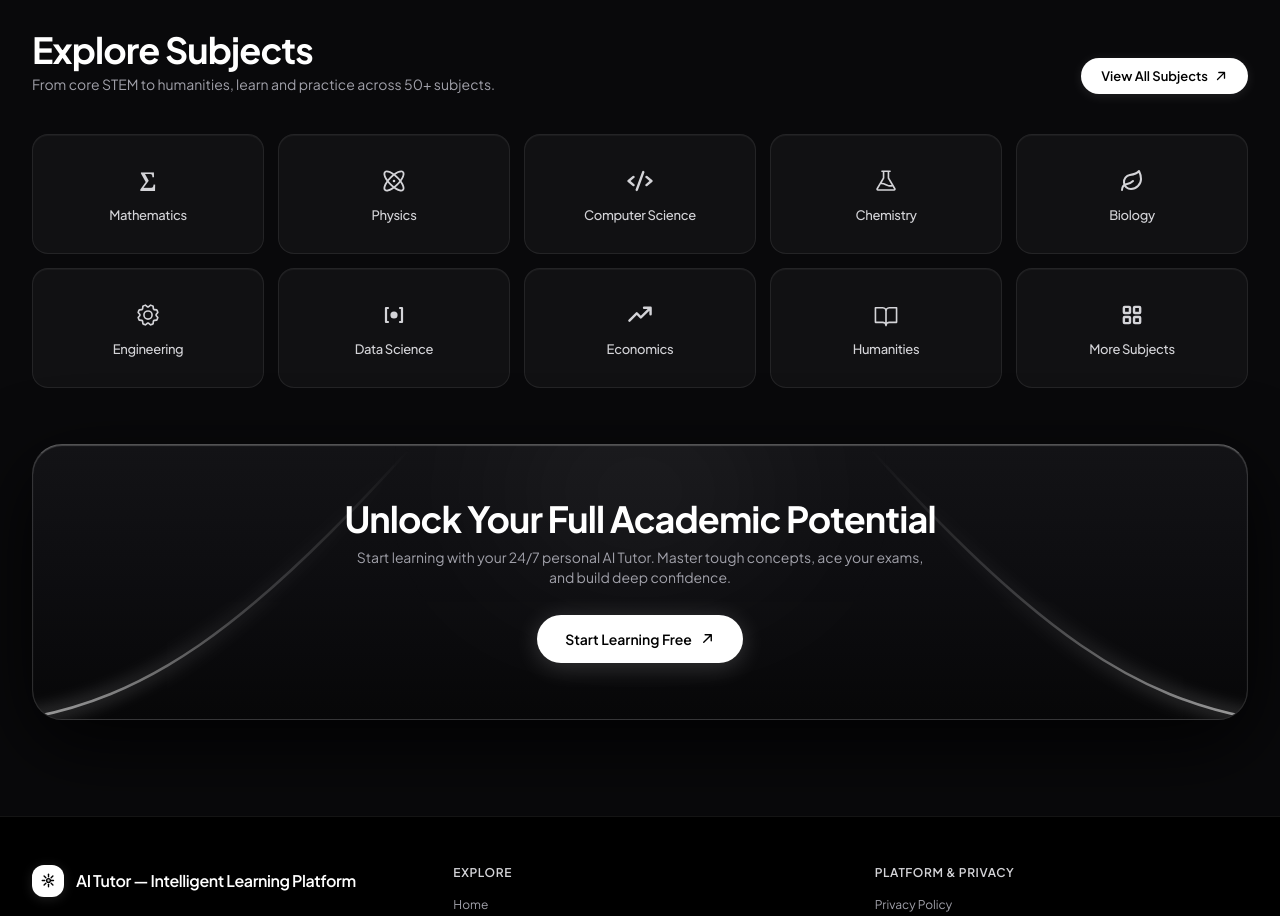
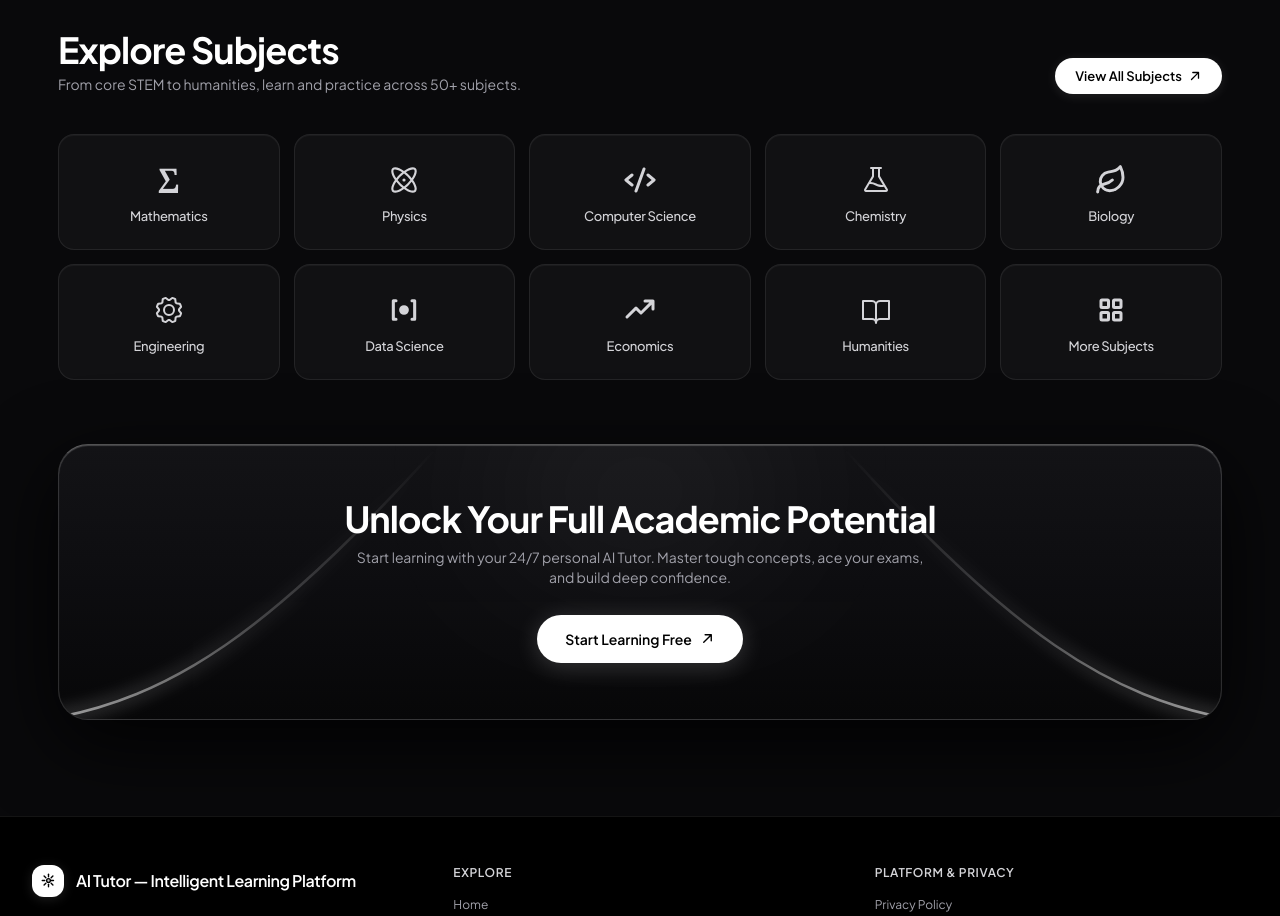
Before and after one commit to Aman-HQ/PLP, a React (Vite) app: page / in a window 1280 px wide. Shown: the part 2580-3496 px from the top of the page. Built offline with nearby package versions, Linux system fonts and the light colour scheme; no server answers.

Commit message:
Shukla's chatbot added 13

```diff
--- a/src/components/Services.jsx
+++ b/src/components/Services.jsx
@@ -17,7 +17,7 @@ const SUBJECTS = [
     id: 'math',
     name: 'Mathematics',
     icon: (
-      <span className="font-serif font-bold text-2xl sm:text-[26px] leading-none select-none">
+      <span className="font-serif font-bold text-3xl sm:text-[34px] leading-none select-none">
         Σ
       </span>
     ),
@@ -26,19 +26,19 @@ const SUBJECTS = [
   {
     id: 'physics',
     name: 'Physics',
-    icon: <Atom size={28} weight="regular" />,
+    icon: <Atom size={34} weight="regular" />,
     href: '/dashboard#physics',
   },
   {
     id: 'cs',
     name: 'Computer Science',
-    icon: <Code size={26} weight="bold" />,
+    icon: <Code size={32} weight="bold" />,
     href: '/dashboard#cs',
   },
   {
     id: 'chemistry',
     name: 'Chemistry',
-    icon: <Flask size={26} weight="regular" />,
+    icon: <Flask size={32} weight="regular" />,
     href: '/dashboard#chemistry',
   },
   {
@@ -49,10 +49,10 @@ const SUBJECTS = [
         viewBox="0 0 24 24"
         fill="none"
         stroke="currentColor"
-        strokeWidth="2"
+        strokeWidth="2.2"
         strokeLinecap="round"
         strokeLinejoin="round"
-        className="w-6 h-6"
+        className="w-8 h-8"
         aria-hidden="true"
       >
         <path d="M11 20A7 7 0 0 1 9.8 6.1C15.5 5 17 4.48 19 2c1 2 2 4.18 2 8 0 5.5-4.78 10-10 10Z" />
@@ -64,7 +64,7 @@ const SUBJECTS = [
   {
     id: 'engineering',
     name: 'Engineering',
-    icon: <Gear size={26} weight="regular" />,
+    icon: <Gear size={32} weight="regular" />,
     href: '/dashboard#engineering',
   },
   {
@@ -75,10 +75,10 @@ const SUBJECTS = [
         viewBox="0 0 24 24"
         fill="none"
         stroke="currentColor"
-        strokeWidth="2.2"
+        strokeWidth="2.3"
         strokeLinecap="round"
         strokeLinejoin="round"
-        className="w-6 h-6"
+        className="w-8 h-8"
         aria-hidden="true"
       >
         <path d="M6 5H4v14h2" />
@@ -91,19 +91,19 @@ const SUBJECTS = [
   {
     id: 'economics',
     name: 'Economics',
-    icon: <TrendUp size={26} weight="bold" />,
+    icon: <TrendUp size={32} weight="bold" />,
     href: '/dashboard#economics',
   },
   {
     id: 'humanities',
     name: 'Humanities',
-    icon: <BookOpen size={26} weight="regular" />,
+    icon: <BookOpen size={32} weight="regular" />,
     href: '/dashboard#humanities',
   },
   {
     id: 'more',
     name: 'More Subjects',
-    icon: <SquaresFour size={26} weight="bold" />,
+    icon: <SquaresFour size={32} weight="bold" />,
     href: '/dashboard',
   },
 ];
@@ -134,7 +134,7 @@ export default function Services() {
       id="services"
       className="relative w-full overflow-hidden bg-[#09090B] py-16 sm:py-20 md:py-24"
     >
-      <div className="mx-auto max-w-[1360px] px-4 sm:px-6 md:px-8">
+      <div className="mx-auto max-w-[1180px] px-4 sm:px-2">
 
         {/* 1. Section Header matching Image */}
         <motion.div
@@ -166,7 +166,7 @@ export default function Services() {
           </a>
         </motion.div>
 
-        {/* 2. Subjects Grid: 10 Cards in 5x2 Layout (Wide 1.6:1 - 2.2:1 Aspect Ratio) */}
+        {/* 2. Subjects Grid: 10 Cards in 5x2 Layout (Narrower container matching Hero workbench) */}
         <motion.div
           variants={containerVariants}
           initial="hidden"
@@ -179,12 +179,12 @@ export default function Services() {
               key={subject.id}
               href={subject.href}
               variants={itemVariants}
-              className="group relative flex flex-col items-center justify-center h-[110px] sm:h-[116px] md:h-[120px] px-4 py-3.5 rounded-2xl border border-white/[0.08] bg-[#111113] hover:bg-[#18181c] hover:border-white/20 shadow-[inset_0_1px_1px_rgba(255,255,255,0.05)] hover:shadow-[0_8px_24px_rgba(0,0,0,0.5)] transition-all duration-200 ease-out cursor-pointer active:scale-[0.98]"
+              className="group relative flex flex-col items-center justify-center h-[100px] sm:h-[110px] md:h-[116px] px-3.5 py-4 rounded-2xl border border-white/[0.08] bg-[#111113] hover:bg-[#18181c] hover:border-white/20 shadow-[inset_0_1px_1px_rgba(255,255,255,0.05)] hover:shadow-[0_8px_24px_rgba(0,0,0,0.5)] transition-all duration-200 ease-out cursor-pointer active:scale-[0.98]"
             >
-              <div className="h-8 flex items-center justify-center text-zinc-300 group-hover:text-white transition-colors duration-200">
+              <div className="h-9 sm:h-10 flex items-center justify-center text-zinc-300 group-hover:text-white transition-colors duration-200">
                 {subject.icon}
               </div>
-              <span className="font-sans text-xs sm:text-[13px] font-medium text-zinc-300 group-hover:text-white mt-2.5 text-center tracking-tight transition-colors duration-200 select-none">
+              <span className="font-sans text-xs sm:text-[13px] font-medium text-zinc-300 group-hover:text-white mt-2 text-center tracking-tight transition-colors duration-200 select-none">
                 {subject.name}
               </span>
             </motion.a>
@@ -197,7 +197,7 @@ export default function Services() {
           whileInView={{ opacity: 1, y: 0 }}
           viewport={{ once: true, amount: 0.1 }}
           transition={{ duration: 0.7, ease: EASE_PREMIUM }}
-          className="relative mt-10 sm:mt-14 overflow-hidden rounded-[24px] sm:rounded-[30px] border border-white/15 border-t-white/30 bg-gradient-to-b from-[#131316] via-[#0d0d10] to-[#070708] px-6 py-10 sm:px-12 sm:py-12 md:py-14 text-center shadow-[inset_0_1px_1px_rgba(255,255,255,0.22),0_24px_80px_rgba(0,0,0,0.85)] backdrop-blur-2xl"
+          className="relative mt-10 sm:mt-16 overflow-hidden rounded-[24px] sm:rounded-[30px] border border-white/15 border-t-white/30 bg-gradient-to-b from-[#131316] via-[#0d0d10] to-[#070708] px-6 py-10 sm:px-12 sm:py-12 md:py-14 text-center shadow-[inset_0_1px_1px_rgba(255,255,255,0.22),0_24px_80px_rgba(0,0,0,0.85)] backdrop-blur-2xl"
         >
           {/* Top ambient radial spotlight */}
           <div
```
